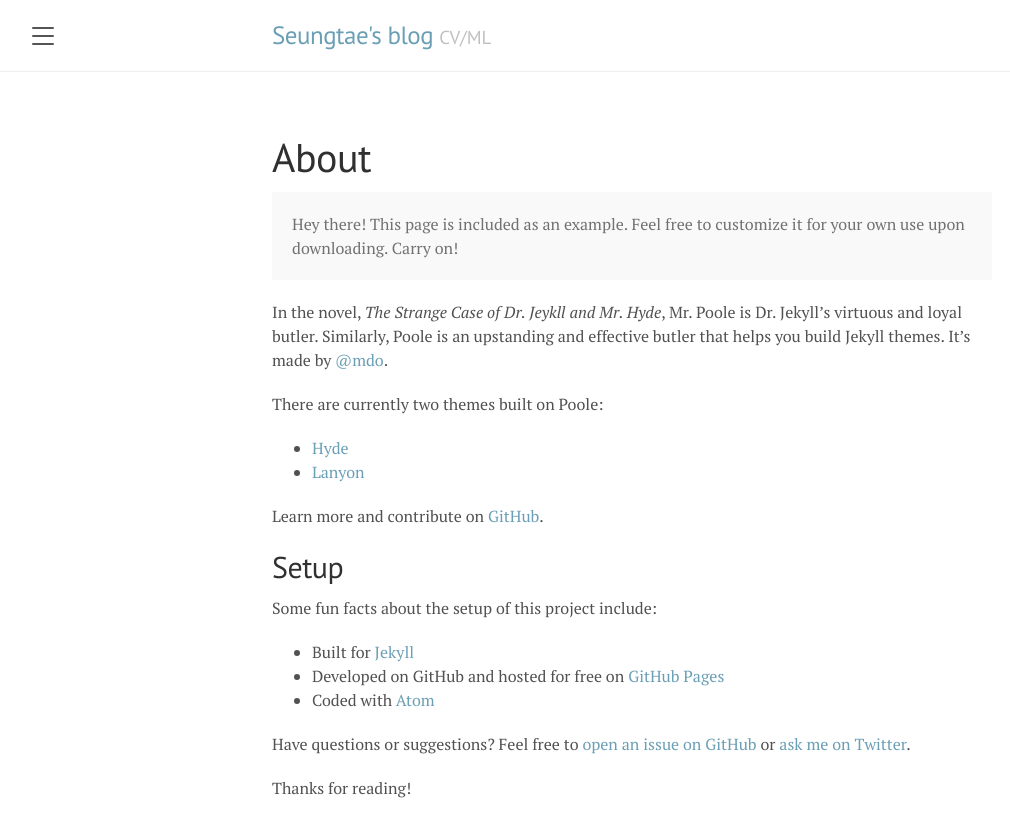
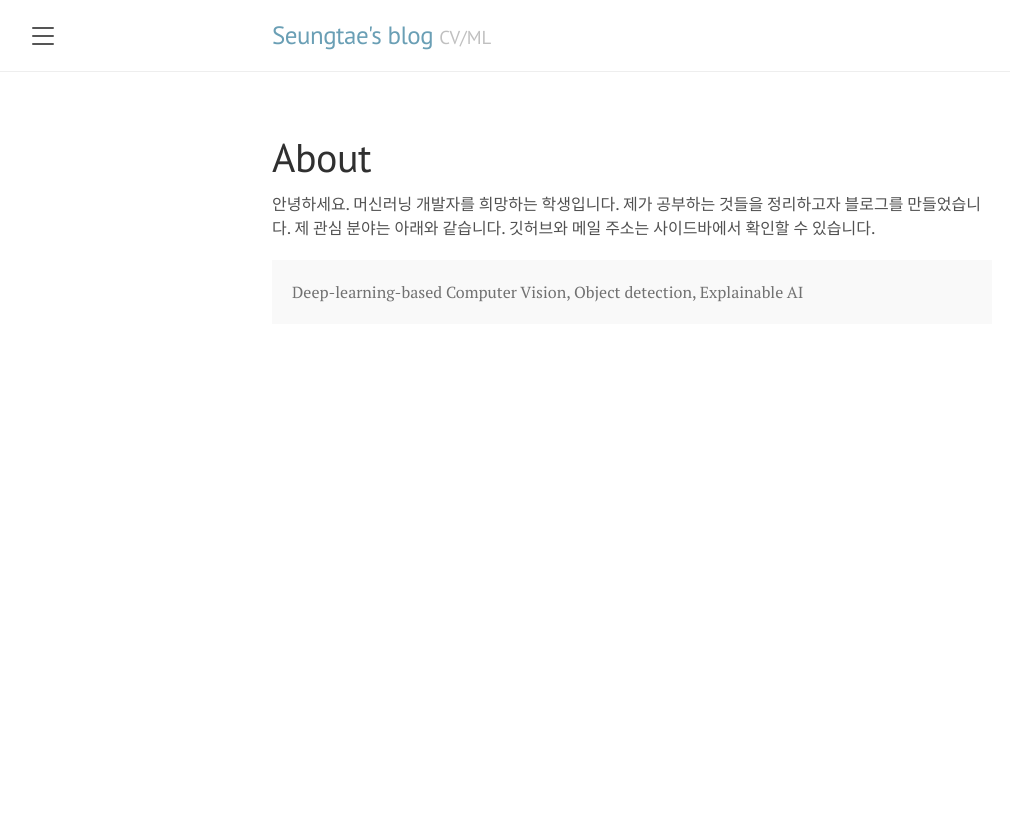
Before and after one commit to stnamjef/stnamjef.github.io, a Jekyll site: the page built from index.md, in a window 1280 px wide. Shown: the top 837 px of the page, without its empty margins (8-1018 px from the left). Built offline with Jekyll 4.4.1, drawn with Linux system fonts in a browser that asks for light colours; nearby versions of some CDN libraries.

Commit message:
modified

```diff
--- a/_config.yml
+++ b/_config.yml
@@ -2,7 +2,7 @@
 title:               Seungtae's blog
 tagline:             'CV/ML'
 description:         'This is my personal blog.'
-url:                 https://stnamjef.github.io
+url:                 http://lanyon.getpoole.com
 baseurl:             ''
 paginate:            1
 permalink:           pretty
@@ -10,14 +10,15 @@ permalink:           pretty
 Disqus-shortname:    stnamjef-github-io
 
 # About/contact
-# author:
-#   name:              Mark Otto
-#   url:               https://twitter.com/mdo
-#   email:             markdotto@gmail.com
+author:
+  name:              Seungtae
+  contact:
+    github:            https://github.com/stnamjef
+    email:             mailto:stnamjef@naver.com
 
 # Gems
-plugins:
-  - jekyll-paginate
+# plugins:
+#   - jekyll-paginate
 
 # Custom vars
 version:             1.1.0
--- a/index.md
+++ b/index.md
@@ -3,27 +3,8 @@ layout: page
 title: About
 ---
 
+안녕하세요. 머신러닝 개발자를 희망하는 학생입니다. 제가 공부하는 것들을 정리하고자 블로그를 만들었습니다.
+제 관심 분야는 아래와 같습니다. 깃허브와 메일 주소는 사이드바에서 확인할 수 있습니다.
 <p class="message">
-  Hey there! This page is included as an example. Feel free to customize it for your own use upon downloading. Carry on!
+  Deep-learning-based Computer Vision, Object detection, Explainable AI
 </p>
-
-In the novel, *The Strange Case of Dr. Jeykll and Mr. Hyde*, Mr. Poole is Dr. Jekyll's virtuous and loyal butler. Similarly, Poole is an upstanding and effective butler that helps you build Jekyll themes. It's made by [@mdo](https://twitter.com/mdo).
-
-There are currently two themes built on Poole:
-
-* [Hyde](http://hyde.getpoole.com)
-* [Lanyon](http://lanyon.getpoole.com)
-
-Learn more and contribute on [GitHub](https://github.com/poole).
-
-## Setup
-
-Some fun facts about the setup of this project include:
-
-* Built for [Jekyll](https://jekyllrb.com)
-* Developed on GitHub and hosted for free on [GitHub Pages](https://pages.github.com)
-* Coded with [Atom](https://atom.io)
-
-Have questions or suggestions? Feel free to [open an issue on GitHub](https://github.com/poole/issues/new) or [ask me on Twitter](https://twitter.com/mdo).
-
-Thanks for reading!
```
